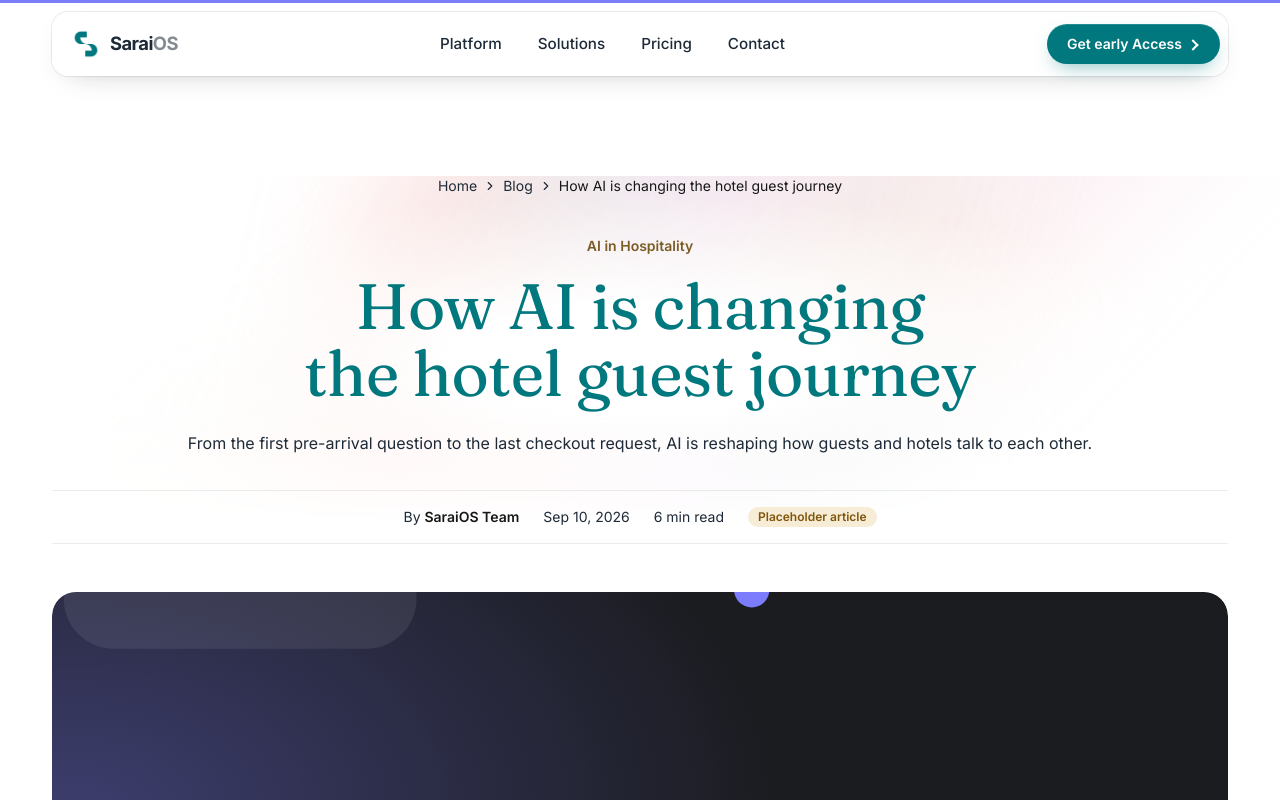
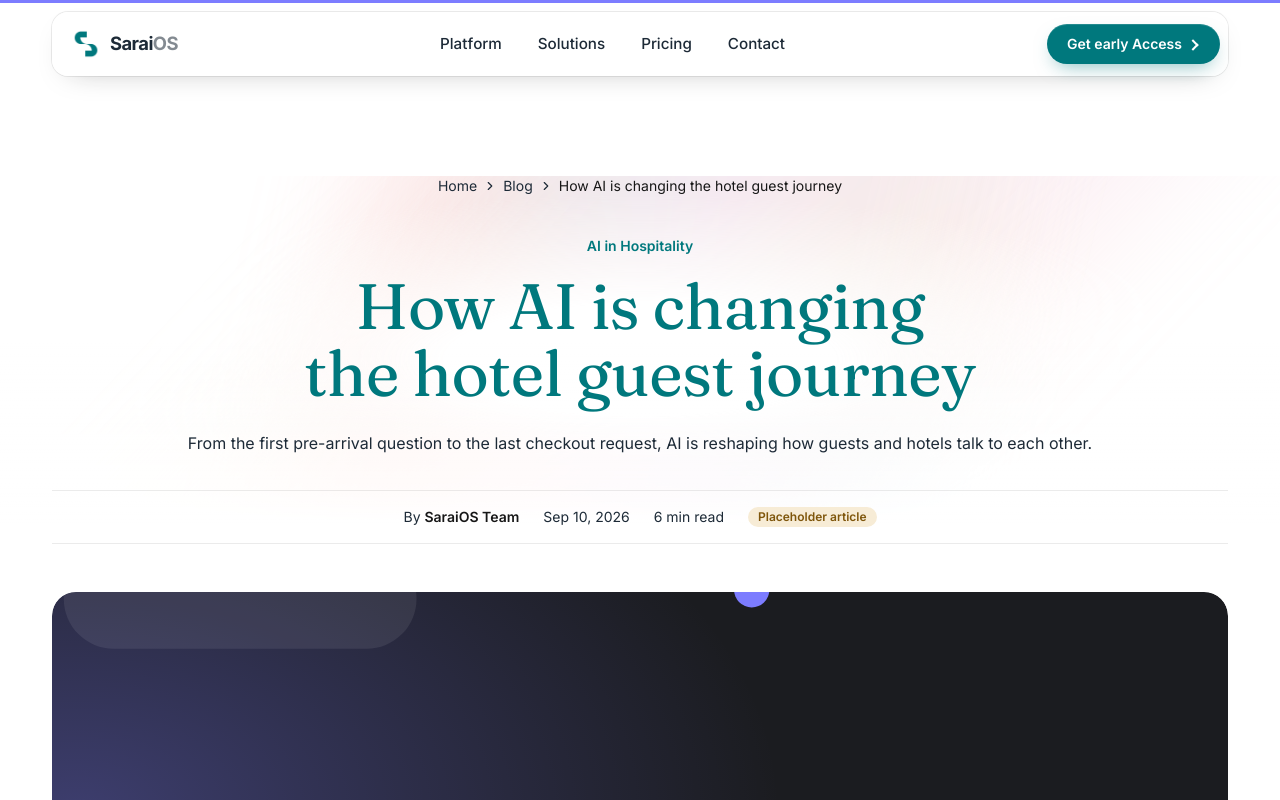
Before and after one commit to abdulrhhkahn/SaraiOS, a Next.js app: page /blog/how-ai-is-changing-the-hotel-guest-journey in a window 1280 px wide. Shown: the top 800 px of the page. Built offline with nearby package versions, Linux system fonts and the light colour scheme; no server answers.

Commit message:
Add files via upload

```diff
--- a/app/blog/[slug]/page.tsx
+++ b/app/blog/[slug]/page.tsx
@@ -94,7 +94,7 @@ export default async function BlogPostPage(props: PageProps<"/blog/[slug]">) {
               </ol>
             </nav>
             <Reveal className="text-center">
-              <p className="mt-10 text-sm font-semibold text-brass-ink">{post.category}</p>
+              <p className="mt-10 text-sm font-semibold text-cta">{post.category}</p>
               <h1 className="mt-4 heading-hero text-balance">{post.title}</h1>
               <p className="mt-6 lead text-stone">{post.excerpt}</p>
               <div className="mt-8 flex flex-wrap items-center justify-center gap-x-6 gap-y-2 border-y border-line py-4 text-sm">
@@ -144,7 +144,7 @@ export default async function BlogPostPage(props: PageProps<"/blog/[slug]">) {
 
       <section className="py-24">
         <Container>
-          <h2 className="heading-sub text-3xl">Related articles</h2>
+          <h2 className="text-2xl font-semibold tracking-[-0.02em]">Related articles</h2>
           <Stagger className="mt-8 grid gap-x-6 gap-y-14 sm:grid-cols-2 lg:grid-cols-3">
             {related.map((p) => (
               <RevealItem key={p.slug}>
```
